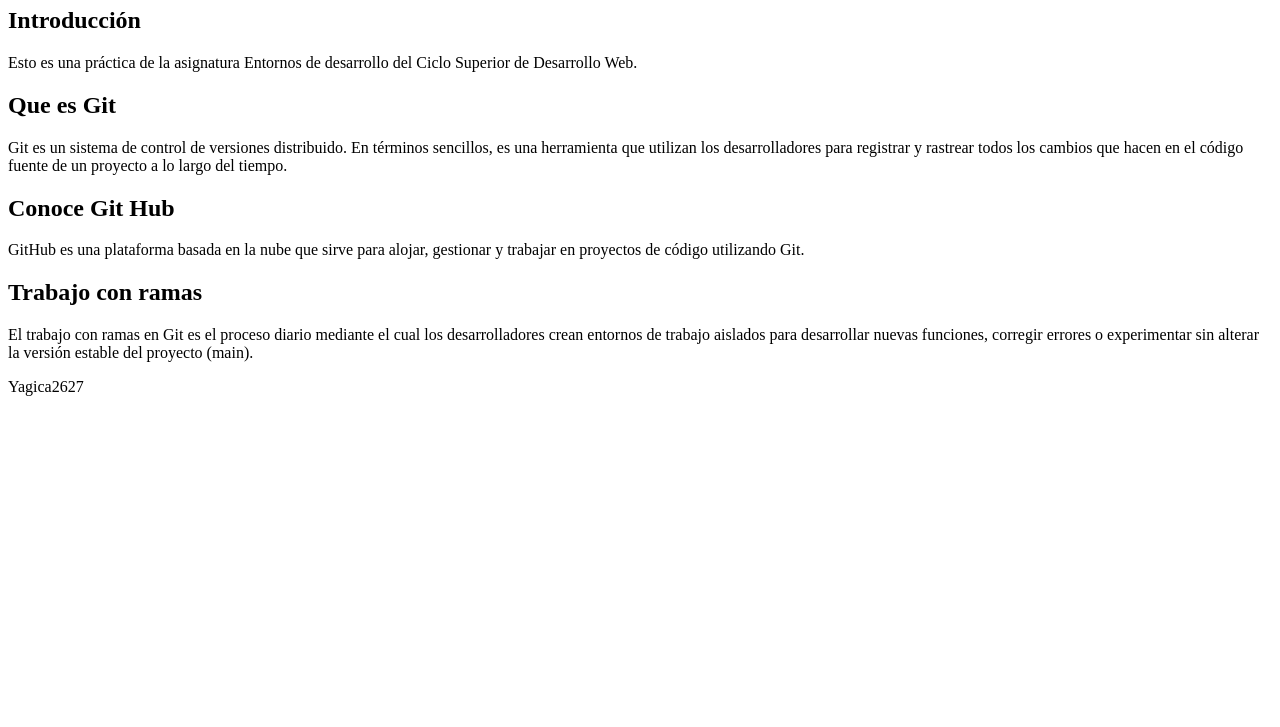
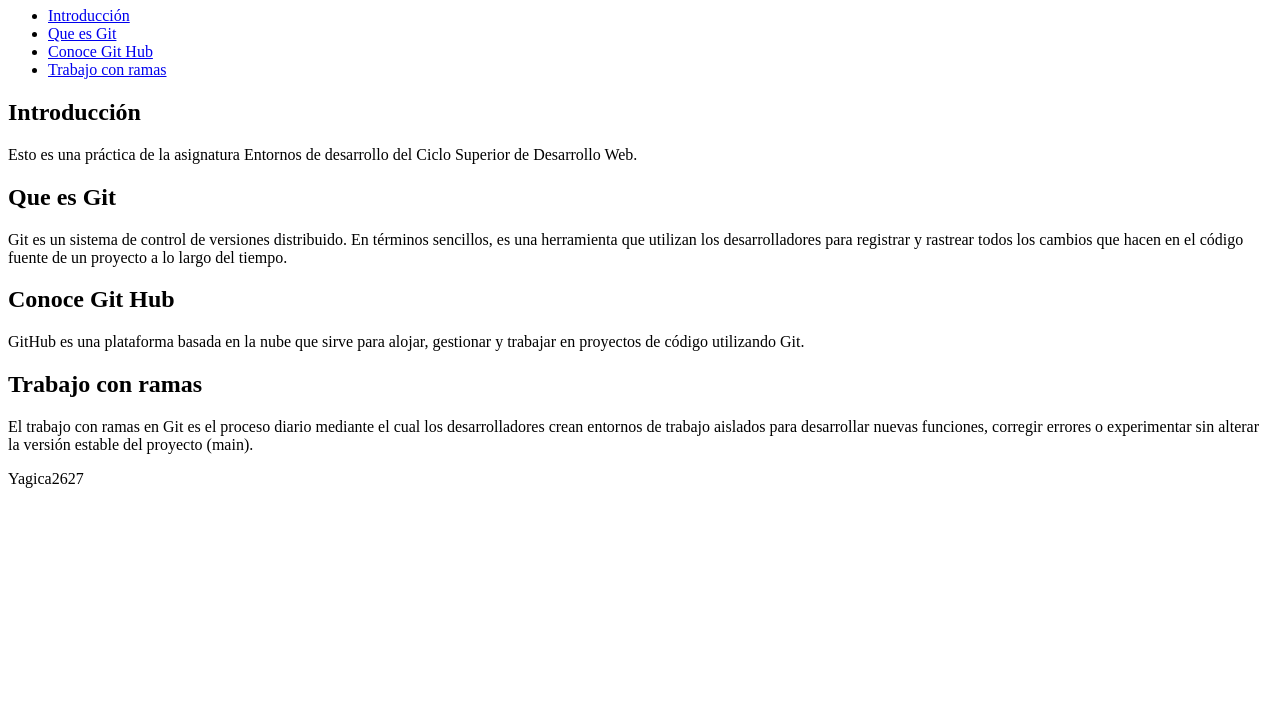
Before and after one commit to YaizaGigante/Proyecto-Web-yagica2627, a plain HTML site: page index.html in a window 1280 px wide. Shown: the part 73-800 px from the top of the page. Drawn offline with Linux system fonts and the light colour scheme.

Commit message:
Modificación Index

```diff
--- a/index.html
+++ b/index.html
@@ -7,6 +7,13 @@
     <body>
         <header>
             <h1>Unidad 3 Control de versiones</h1>
+            <ul>
+                    <li><a href = "#Introduccion">Introducción</a></li>
+                    <li><a href = "#QueesGit">Que es Git</a></li>
+                    <li><a href = "#ConoceGitHub">Conoce Git Hub</a></li>
+                    <li><a href = "#Trabajoramas">Trabajo con ramas</a></li>
+                </ul>
+
         </header>
         <main>
             <section id = "Introduccion">
```
